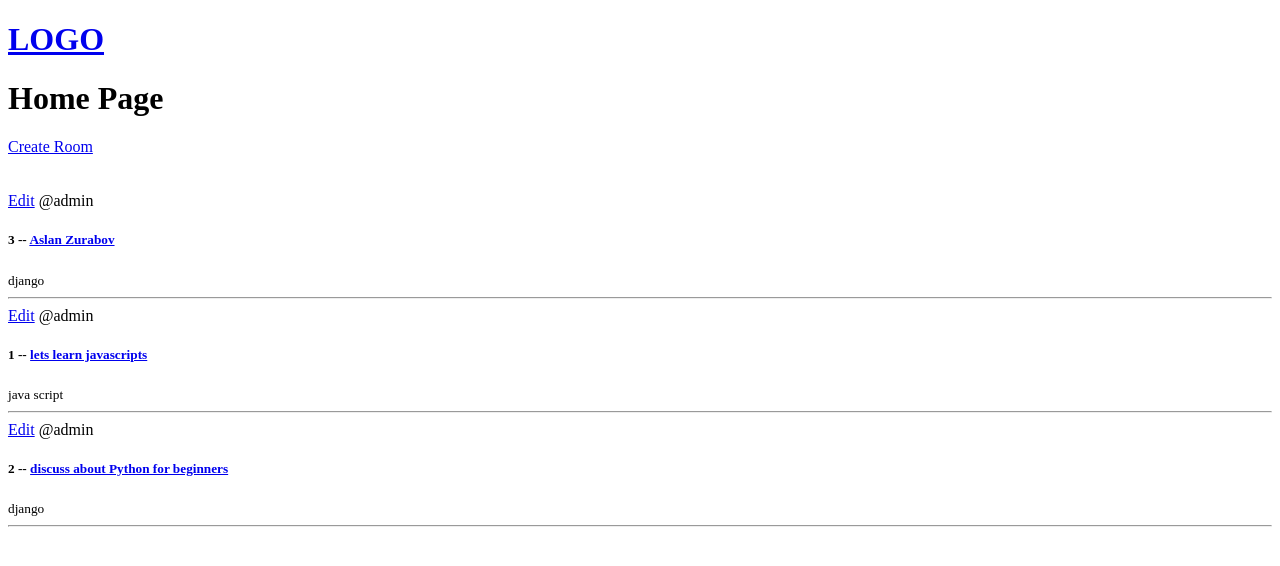
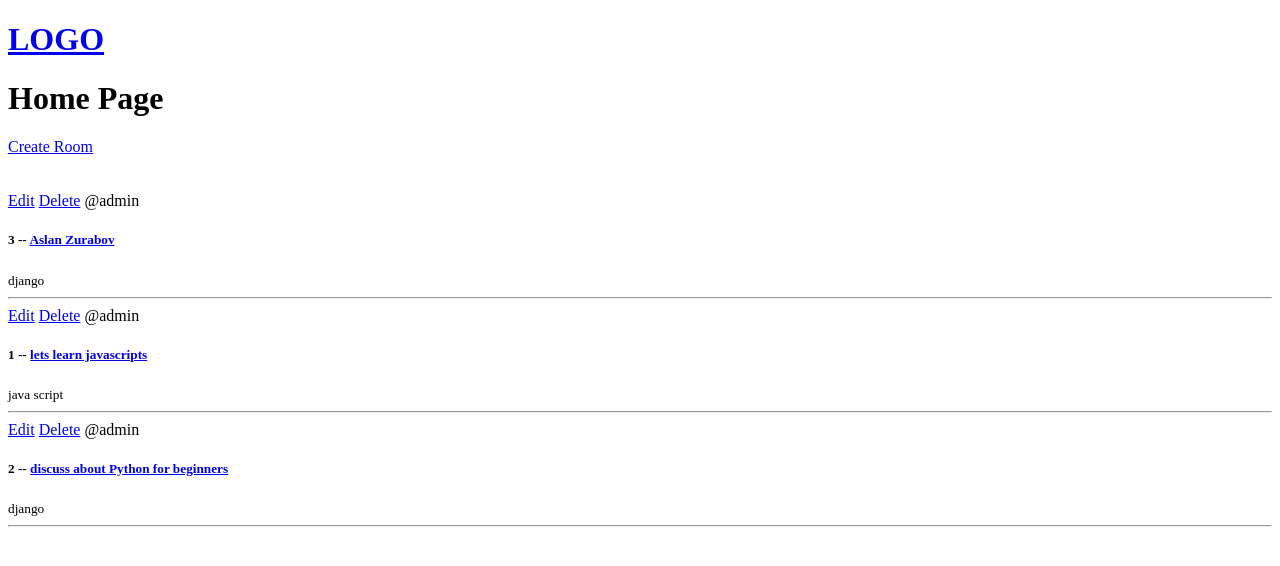
Before and after one commit to AslanZ-5/study_blog, a Django app: page / in a window 1280 px wide. Shown: the top 566 px of the page. Run offline with Django 3.2, Linux system fonts and the light colour scheme; data comes from the database, SQL or seed files in the repository; both versions use the stored data as it was after the commit.

Commit message:
delete room view

```diff
--- a/base/templates/base/home.html
+++ b/base/templates/base/home.html
@@ -12,6 +12,8 @@
         {% for room in rooms %}
         <div>
             <a href="{% url 'base:update_room' room.id %}">Edit</a>
+            <a href="{% url 'base:delete_room' room.id %}">Delete</a>
+
             <span>@{{room.host.username}}</span>
             <h5>{{room.id}} -- <a href="{{room.get_absolute_url}}">{{ room.name }}</a></h5>
             <small>{{room.topic.name}}</small>
--- a/base/urls.py
+++ b/base/urls.py
@@ -1,5 +1,10 @@
 from django.urls import path
-from .views import home,room,create_room,update_room
+from .views import (home,
+                    room,
+                    create_room,
+                    update_room,
+                    delete_room
+                    )
 
 app_name = 'base'
 
@@ -8,4 +13,5 @@ urlpatterns = [
     path('room/<str:pk>/',room, name='room'),
     path('create-room/',create_room, name='create_room' ),
     path('update-room/<int:pk>/',update_room, name='update_room' ),
+    path('delete-room/<int:pk>/',delete_room, name='delete_room' ),
 ]
--- a/base/views.py
+++ b/base/views.py
@@ -37,3 +37,11 @@ def update_room(request,pk):
             return redirect(room.get_absolute_url())
     context = {'form':form}
     return render(request, 'update_room.html', context)
+
+
+def delete_room(request,pk):
+    room = Room.objects.get(id=pk)
+    if request.method == 'POST':
+        room.delete()
+        return redirect('base:home')
+    return render(request, 'delete.html',{'obj':room})
```
Also changed, not shown: base/templates/base/delete.html (added, +9 -0 lines), db.sqlite3.
